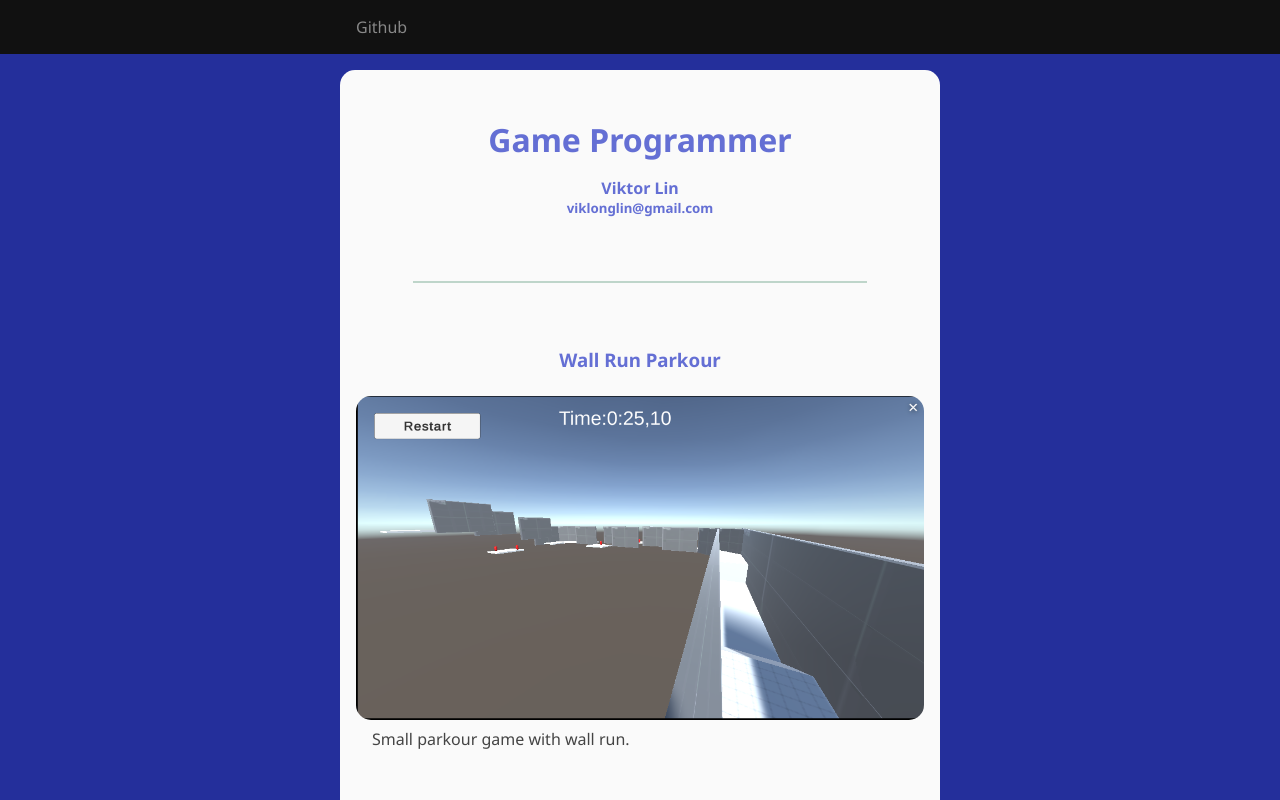
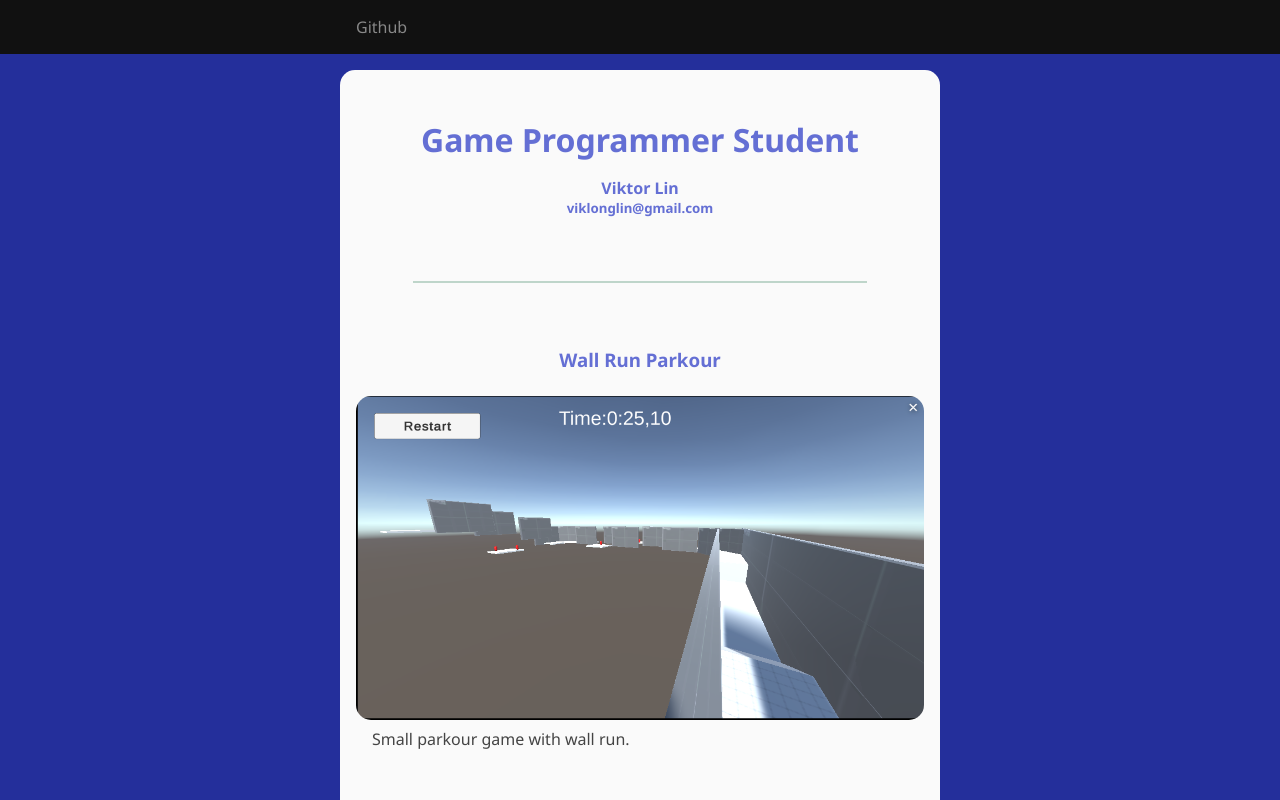
Before and after one commit to rexice/Portfolio-website, a plain HTML site: page index.html in a window 1280 px wide. Shown: the top 800 px of the page. Drawn offline with Linux system fonts and the light colour scheme.

Commit message:
Update index.html

```diff
--- a/index.html
+++ b/index.html
@@ -103,7 +103,7 @@ Github
 
 
 <div class="container">
-<h1>Game Programmer</h1>
+<h1>Game Programmer Student</h1>
 
 <h4>Viktor Lin</h4>
 <h5>viklonglin@gmail.com</h5>
```
